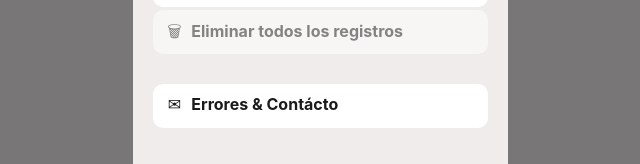
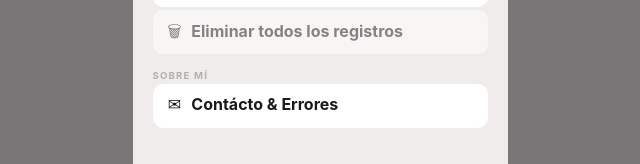
Before and after one commit to Jonatandb/MiPresion, a React (Vite) app: page / in a window 1280 px wide. Both pictures are taken after a click on the picture 798 px from the left and 24 px from the top of the page. Shown: the part 533-697 px from the top of the page, without its empty margins (320-960 px from the left). Built offline with nearby package versions, Linux system fonts and the light colour scheme.

Commit message:
Improve reset confirmation message

```diff
--- a/src/components/Settings/Settings.tsx
+++ b/src/components/Settings/Settings.tsx
@@ -17,7 +17,7 @@ const Settings = ({ onClose }: { onClose: () => void }) => {
   }
 
   const handleReset = () => {
-    if (logs.length > 0 && confirm('Estas seguro de eliminar todos los registros?')) {
+    if (logs.length > 0 && confirm('Esta acción no se puede deshacer. ¿Eliminar todos los registros?')) {
       resetLogs()
     }
 
@@ -58,7 +58,6 @@ const Settings = ({ onClose }: { onClose: () => void }) => {
             <span>Activar Tema {theme === 'light' ? 'Oscuro' : 'Claro'}</span>
           </div>
         </div>
-
         <div className={`${styles.row} ${logs.length === 0 ? styles.disabled : ''}`} onClick={handleReset}>
           <div>
             <span className={styles.optionIcon}>🗑</span>
@@ -66,11 +65,11 @@ const Settings = ({ onClose }: { onClose: () => void }) => {
           </div>
         </div>
 
-        <span className={styles.rowTitle}>&nbsp;</span>
+        <span className={styles.rowTitle}>SOBRE MÍ</span>
         <div className={styles.row} onClick={() => setModalType("about")}>
           <div>
             <span className={styles.optionIcon}>✉</span>
-            <span>Errores & Contácto</span>
+            <span>Contácto & Errores</span>
           </div>
         </div>
       </div>
```
